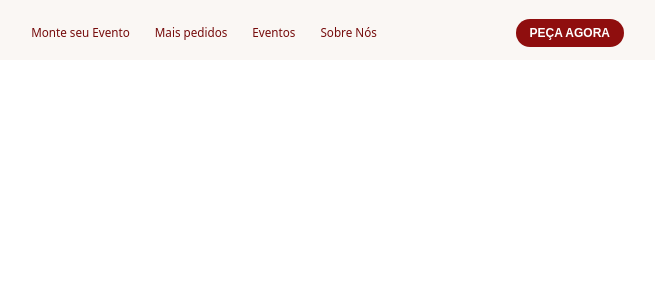
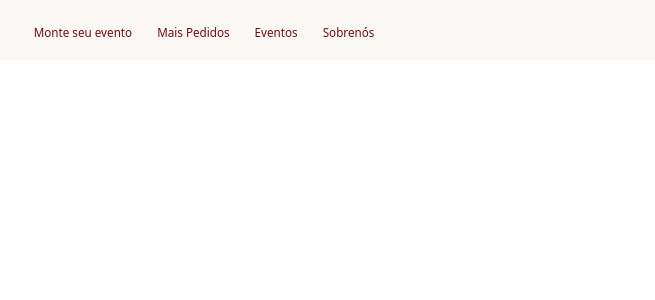
Before and after one commit to Brasiva/Brasiva-site, a Vue app: page / in a window 1280 px wide. Shown: the top 300 px of the page, without its empty margins (436-1091 px from the left). Built offline with nearby package versions, Linux system fonts and the light colour scheme.

Commit message:
fix: melhoria do nav bar

```diff
--- a/src/layouts/NavBar.vue
+++ b/src/layouts/NavBar.vue
@@ -1,25 +1,25 @@
 <template>
   <section class="navbar">
     <nav class="navbar-menu">
-            <router-link to="/#quiz" class="menu-item">
-              <span>Monte seu Evento</span>
-            </router-link>
+            <a href="/#quiz" class="menu-item">
+              <span>Monte seu evento</span>
+            </a>
 
-            <router-link to="/#pedidos" class="menu-item">
-              <span>Mais pedidos</span>
-            </router-link>
+            <a href="/#pedidos" class="menu-item">
+              <span>Mais Pedidos</span>
+            </a>
 
             <router-link to="/eventos" class="menu-item">
               <span>Eventos</span>
             </router-link>
 
-            <router-link to="/#sobrenos" class="menu-item">
-              <span>Sobre Nós</span>
-            </router-link>
+            <a href="/#sobrenos" class="menu-item">
+              <span>Sobrenós</span>
+            </a>
     </nav>
-    <router-link to="/#quiz" class="button">
+    <!-- <router-link to="/#quiz" class="button">
       <button type="button">PEÇA AGORA</button>
-    </router-link>
+    </router-link> -->
   </section>
 </template>
 <style scoped>
@@ -74,9 +74,8 @@
   width: 100%;
 }
 
-.button {
-  position: absolute;
-  right: 220px;
+/* .button {
+  margin-left: 70px;
 }
 
 button {
@@ -88,5 +87,5 @@ button {
   border: none;
   padding: 7px 14px;
   cursor: pointer;
-}
+} */
 </style>
```
